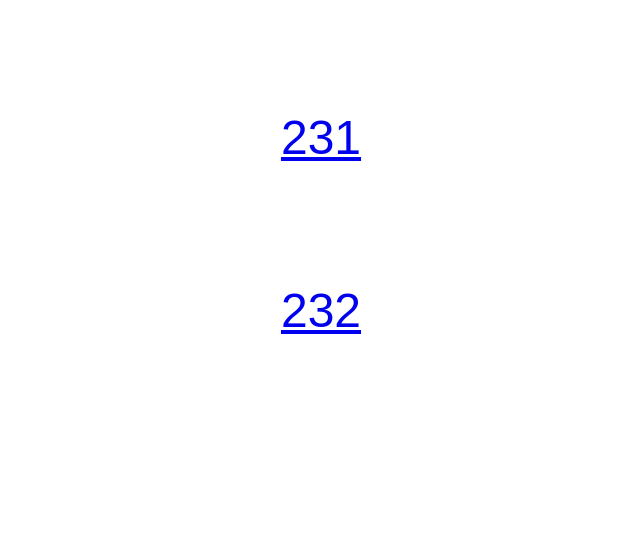
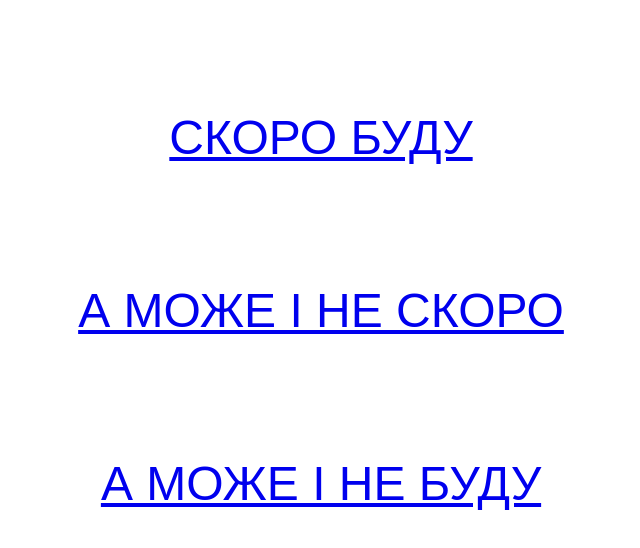
Before and after one commit to tarassaliy/tarassaliy.github.io, a plain HTML site: page index.html in a window 1280 px wide. Shown: the whole page, without its empty margins (319-959 px from the left). Drawn offline with Linux system fonts and the light colour scheme.

Commit message:
Update index.html

```diff
--- a/index.html
+++ b/index.html
@@ -7,11 +7,15 @@
   <p> <p>
   <p> <p>
   <p> <p>
-  <p align="center"><font size="70" color="green" face="Arial"><a href="231.html">231</a></font>
+  <p align="center"><font size="70" color="green" face="Arial"><a href="info.html">СКОРО БУДУ</a></font>
   <p> <p>
   <p> <p>
   <p> <p>
-  <p align="center"><font size="70" color="red" face="Arial"><a href="232.html">232</a></font>
+  <p align="center"><font size="70" color="red" face="Arial"><a href="info.html">А МОЖЕ І НЕ СКОРО</a></font>
+  <p> <p>
+  <p> <p>
+  <p> <p>
+  <p align="center"><font size="70" color="red" face="Arial"><a href="info.html">А МОЖЕ І НЕ БУДУ</a></font>
 
  </body>
 </html>
```
